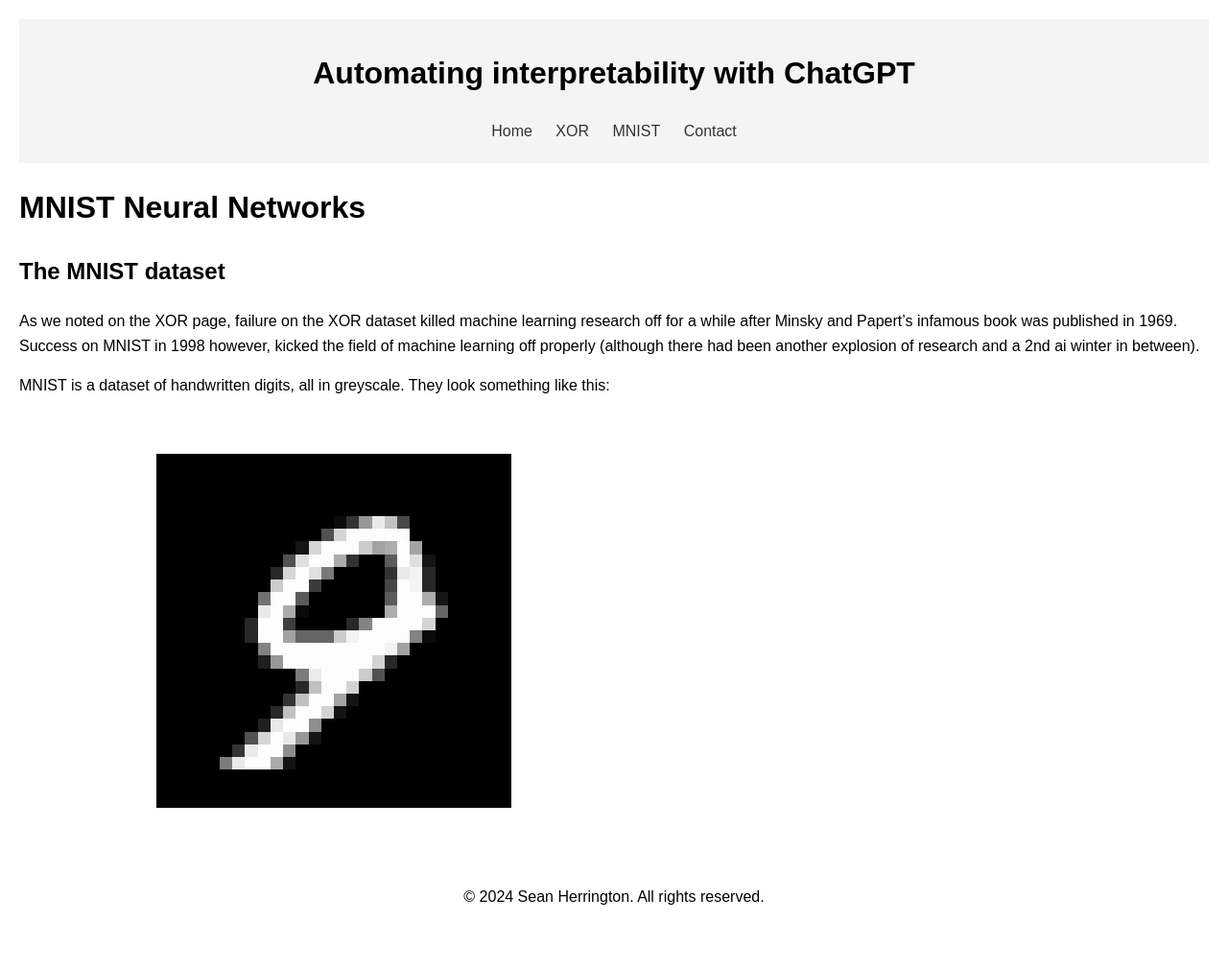
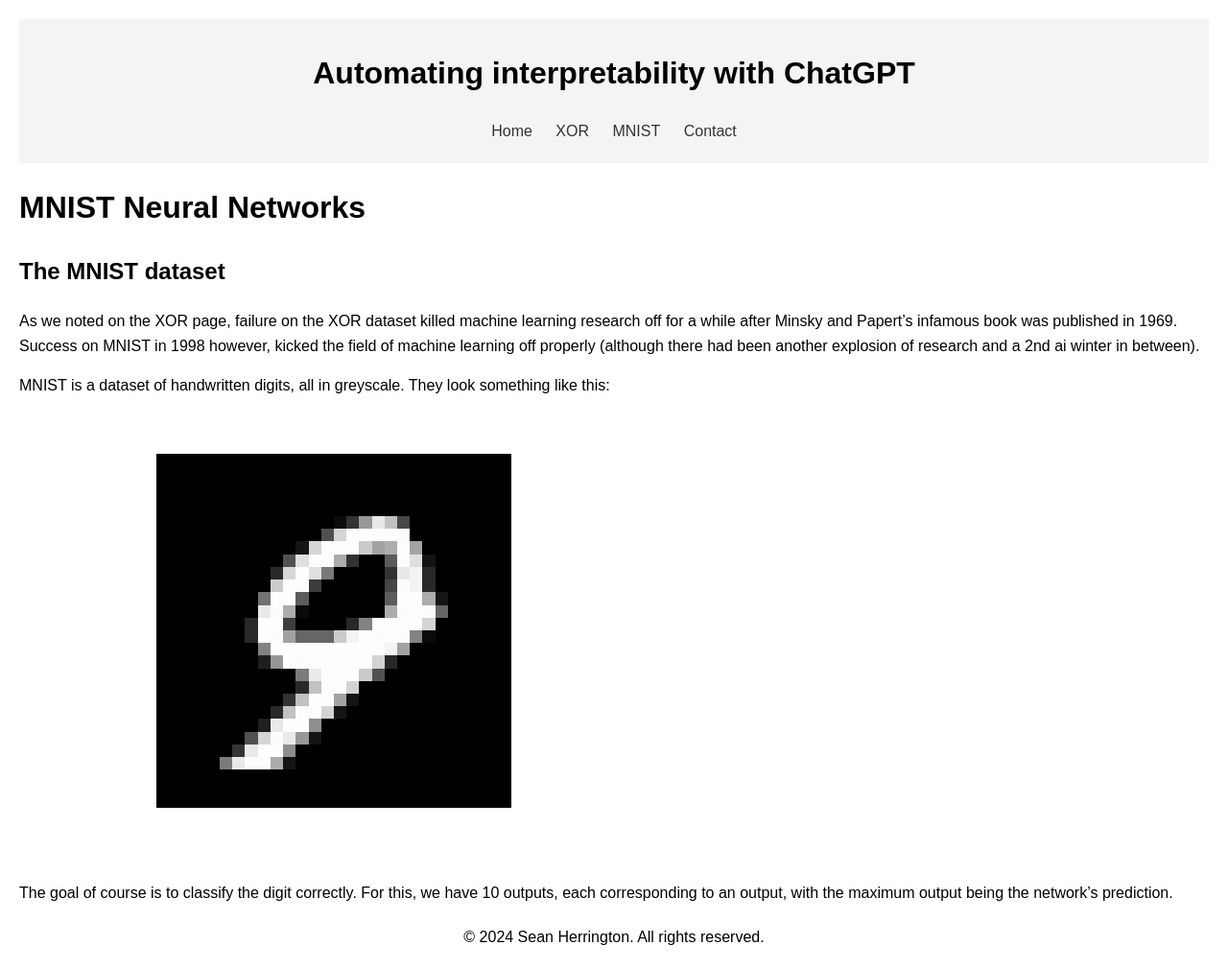
Before and after one commit to Arkleseisure/Arkleseisure.github.io, a Jekyll site: the page built from pages/mnist.md, in a window 1280 px wide. Shown: the whole page at 96% size. Built offline with Jekyll 4.4.1, drawn with Linux system fonts in a browser that asks for light colours; before the commit the page ends 968 px from its top, so only the background shows below that.

Commit message:
Update mnist.md

```diff
--- a/pages/mnist.md
+++ b/pages/mnist.md
@@ -9,3 +9,5 @@
 
 MNIST is a dataset of handwritten digits, all in greyscale. They look something like this:
 ![Image of a pixelated 9, in greyscale](/images/mnist_example_image.png "An MNIST image")
+
+The goal of course is to classify the digit correctly. For this, we have 10 outputs, each corresponding to an output, with the maximum output being the network's prediction.
```
